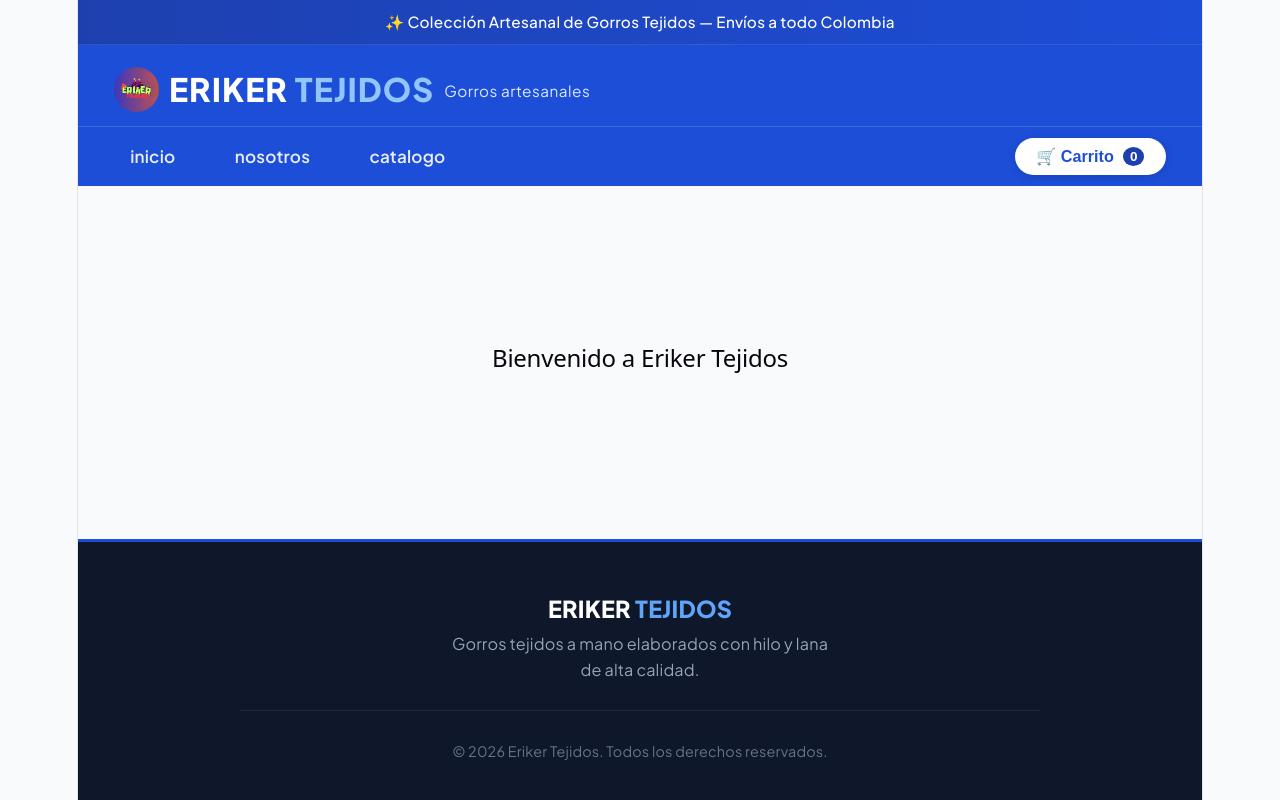
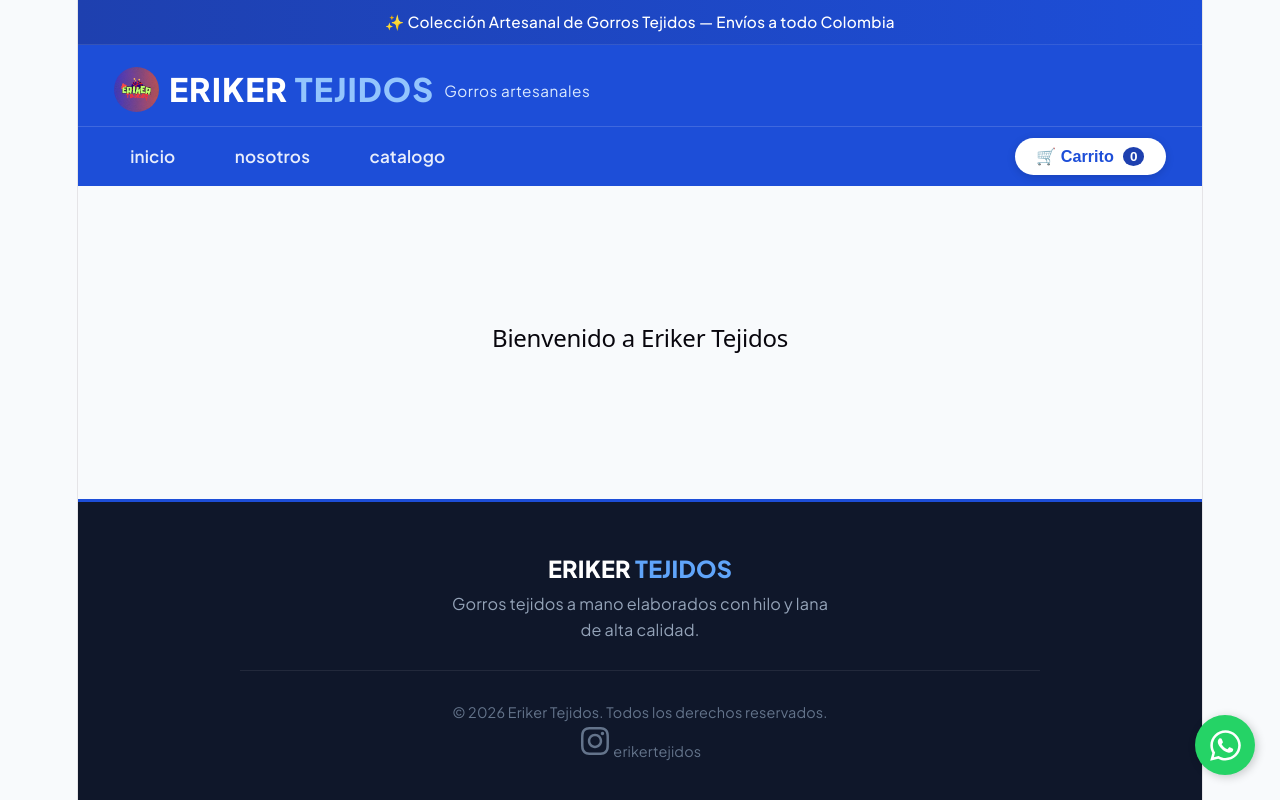
Before and after one commit to espitiagerson236-eng/ERIKERTEJIDOS, a React (Vite) app: page / in a window 1280 px wide. Built offline with nearby package versions, Linux system fonts and the light colour scheme.

Commit message:
whasapyinta

```diff
--- a/src/App.jsx
+++ b/src/App.jsx
@@ -3,11 +3,13 @@
 import { Header } from './components/Header';
 import { Navbar } from './components/NavBar';
 import { Footer } from './components/Footer';
+import WhatsAppButton from './components/WhatAppButton';
 import './App.css';
 
 export default function App() {
   return (
     <div className="app-layout">
+      <WhatsAppButton/>
       <TopNav />
       <Header />
       <Navbar />
--- a/src/components/Footer.css
+++ b/src/components/Footer.css
@@ -40,4 +40,33 @@
 .footer-copyright {
   font-size: 0.8rem;
   color: #64748B;
+  display: contents;
 }
+.instagram-float {
+  position: fixed;
+  width: 60px;
+  height: 60px;
+  bottom: 95px;
+  right: 25px;
+
+  background: radial-gradient(circle at 30% 107%, #fdf497 0%, #fdf497 5%, #fd5949 45%, #d6249f 60%, #285AEB 90%);
+  color: #fff;
+  border-radius: 50px;
+  display: flex;
+  align-items: center;
+  justify-content: center;
+  box-shadow: 2px 2px 10px rgba(0, 0, 0, 0.2);
+  z-index: 1000;
+  transition: transform 0.3s ease, box-shadow 0.3s ease;
+}
+
+.instagram-float:hover {
+  transform: scale(1.1);
+  box-shadow: 2px 2px 15px rgba(0, 0, 0, 0.3);
+}
+
+.instagram-icon {
+  width: 32px;
+  height: 32px;
+  fill: white;
+}
--- a/src/components/Footer.jsx
+++ b/src/components/Footer.jsx
@@ -12,6 +12,16 @@
         <div className="footer-divider"></div>
         <p className="footer-copyright">
           © 2026 Eriker Tejidos. Todos los derechos reservados.
+          <br />  <svg
+          xmlns="http://www.w3.org/2000/svg"
+          viewBox="0 0 448 512"
+          className="instagram-icon">
+          <path
+            fill="currentColor"
+            d="M224.1 141c-63.6 0-114.9 51.3-114.9 114.9s51.3 114.9 114.9 114.9S339 319.5 339 255.9 287.7 141 224.1 141zm0 189.6c-41.1 0-74.7-33.5-74.7-74.7s33.5-74.7 74.7-74.7 74.7 33.5 74.7 74.7-33.6 74.7-74.7 74.7zm146.4-194.3c0 14.9-12 26.9-26.9 26.9-14.9 0-26.9-12-26.9-26.9s12-26.9 26.9-26.9c14.9 0 26.9 12 26.9 26.9zm76.1 27.2c-1.7-35.9-9.9-67.7-36.2-93.9-26.2-26.2-58-34.4-93.9-36.2-37-2.1-147.9-2.1-184.9 0-35.8 1.7-67.6 9.9-93.9 36.1s-34.4 58-36.2 93.9c-2.1 37-2.1 147.9 0 184.9 1.7 35.9 9.9 67.7 36.2 93.9s58 34.4 93.9 36.2c37 2.1 147.9 2.1 184.9 0 35.9-1.7 67.7-9.9 93.9-36.2 26.2-26.2 34.4-58 36.2-93.9 2.1-37 2.1-147.8 0-184.8zM398.8 388c-7.8 19.6-22.9 34.7-42.6 42.6-29.5 11.7-99.5 9-132.1 9s-102.7 2.6-132.1-9c-19.6-7.8-34.7-22.9-42.6-42.6-11.7-29.5-9-99.5-9-132.1s-2.6-102.7 9-132.1c7.8-19.6 22.9-34.7 42.6-42.6 29.5-11.7 99.5-9 132.1-9s102.7-2.6 132.1 9c19.6 7.8 34.7 22.9 42.6 42.6 11.7 29.5 9 99.5 9 132.1s2.7 102.7-9 132.1z"
+          />
+              </svg>  erikertejidos
+
         </p>
       </div>
     </footer>
--- /dev/null
+++ b/src/components/WhatAppButton.jsx
@@ -0,0 +1,31 @@
+import React from 'react';
+import './WhatsAppButton.css';
+
+const WhatsAppButton = () => {
+
+  const phoneNumber = "573132528385";
+  const defaultMessage = encodeURIComponent("¡Hola! Me gustaría obtener más información sobre sus productos.");
+
+  const whatsappUrl = `https://wa.me/${phoneNumber}?text=${defaultMessage}`;
+
+  return (
+    <a
+      href={whatsappUrl}
+      className="whatsapp-float"
+      target="_blank"
+      rel="noopener noreferrer"
+      aria-label="Contactar por WhatsApp"
+    >
+      {/* Puedes usar un SVG directo o un icono de react-icons */}
+      <svg
+        xmlns="http://www.w3.org/2000/svg"
+        viewBox="0 0 448 512"
+        className="whatsapp-icon"
+      >
+        <path fill="currentColor" d="M380.9 97.1C339 55.1 283.2 32 223.9 32c-122.4 0-222 99.6-222 222 0 39.1 10.2 77.3 29.6 111L0 480l117.7-30.9c32.4 17.7 68.9 27 106.1 27h.1c122.3 0 224.1-99.6 224.1-222 0-59.3-25.2-115-67.1-157zm-157 341.6c-33.2 0-65.7-8.9-94-25.7l-6.7-4-69.8 18.3 18.6-68.1-4.4-7c-18.5-29.4-28.2-63.3-28.2-98.2 0-101.7 82.8-184.5 184.6-184.5 49.3 0 95.6 19.2 130.4 54.1 34.8 34.9 56.2 81.2 56.1 130.5 0 101.8-84.9 184.6-186.6 184.6zm101.2-138.2c-5.5-2.8-32.8-16.2-37.9-18-5.1-1.9-8.8-2.8-12.5 2.8-3.7 5.6-14.3 18-17.6 21.8-3.2 3.7-6.5 4.2-12 1.4-32.6-16.3-54-29.1-75.5-66-5.7-9.8 5.7-9.1 16.3-30.3 1.8-3.7.9-6.9-.5-9.7-1.4-2.8-12.5-30.1-17.1-41.2-4.5-10.8-9.1-9.3-12.5-9.5-3.2-.2-6.9-.2-10.6-.2-3.7 0-9.7 1.4-14.8 6.9-5.1 5.6-19.4 19-19.4 46.3 0 27.3 19.9 53.7 22.6 57.4 2.8 3.7 39.1 59.7 94.8 83.8 35.2 15.2 49 16.5 66.6 13.9 10.7-1.6 32.8-13.4 37.4-26.4 4.6-13 4.6-24.1 3.2-26.4-1.3-2.5-5-3.9-10.5-6.6z"/>
+      </svg>
+    </a>
+  );
+};
+
+export default WhatsAppButton;
--- /dev/null
+++ b/src/components/WhatsAppButton.css
@@ -0,0 +1,29 @@
+.whatsapp-float {
+  position: fixed;
+  width: 60px;
+  height: 60px;
+  bottom: 25px;
+  right: 25px;
+  background-color: #25d366;
+  color: #fff;
+  border-radius: 50px;
+  text-align: center;
+  font-size: 30px;
+  box-shadow: 2px 2px 10px rgba(0, 0, 0, 0.2);
+  z-index: 1000;
+  display: flex;
+  align-items: center;
+  justify-content: center;
+  transition: transform 0.3s ease, box-shadow 0.3s ease;
+}
+
+.whatsapp-float:hover {
+  transform: scale(1.1);
+  box-shadow: 2px 2px 15px rgba(0, 0, 0, 0.3);
+}
+
+.whatsapp-icon {
+  width: 35px;
+  height: 35px;
+  fill: white;
+}
```
